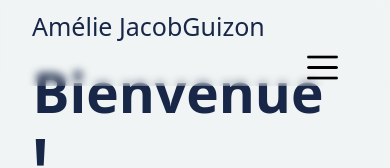
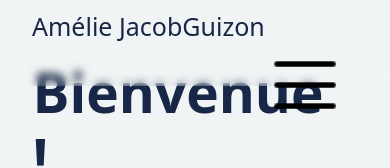
Before and after one commit to Awelie/portfolio, a plain HTML site: page index.html in a window 390 px wide. Shown: the top 168 px of the page. Drawn offline with nearby package versions, Linux system fonts and the light colour scheme.

Commit message:
Icon Size menu

```diff
--- a/index.html
+++ b/index.html
@@ -22,7 +22,7 @@
               <li><a href="about.html">About</a></li>
           </ul>
       </div>
-      <img src="img/menu-btn.png" alt="hamburger menu" class="menu-hamburger">
+      <img src="img/menu-btn.png" alt="hamburger menu" class="menu-hamburger" style="height: 70px; width: 70px;">
     </nav>
     <div class="container-header col-10 col-lg-8 col-xl-6">
       <div class="row">
```
